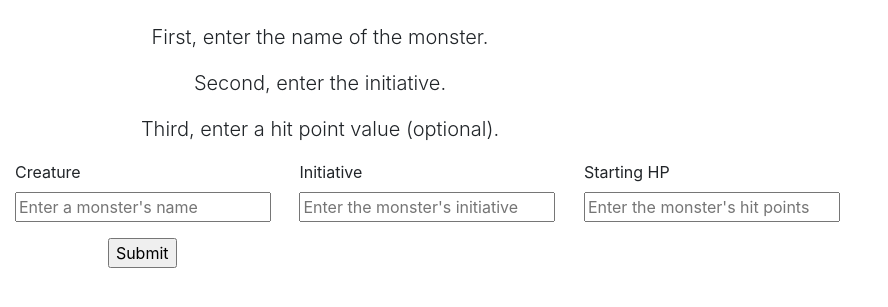
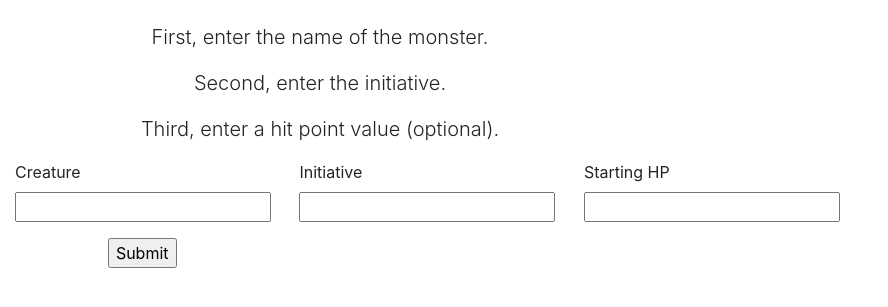
Before and after one commit to panzerama/critaholic, a Django app: page / in a window 1280 px wide. Shown: the part 194-501 px from the top of the page, without its empty margins (0-888 px from the left). Run offline with Django 3.2, Linux system fonts and the light colour scheme; some libraries are stand-ins or nearby versions.

Commit message:
removed placeholder text from fields

```diff
--- a/initiative/templates/base.html
+++ b/initiative/templates/base.html
@@ -23,15 +23,15 @@
                     <div class="row">
                         <div class="col-md-4 form-group">
                             <label for="init_name" id="initiative_name_label">Creature</label>
-                            <input id="initiative_name_input" name="init_name" type="text" placeholder="Enter a monster's name" />
+                            <input id="initiative_name_input" name="init_name" type="text"  />
                         </div>
                         <div class="col-md-4 form-group">
                             <label for="init_num">Initiative</label>
-                            <input id="initiative_number_input" name="init_num" type="text" placeholder="Enter the monster's initiative" />
+                            <input id="initiative_number_input" name="init_num" type="text"  />
                         </div>
                         <div class="col-md-4 form-group">
                             <label for="init_hp">Starting HP</label>
-                            <input id="initiative_hp_input" name="init_hp" type="text" placeholder="Enter the monster's hit points" />
+                            <input id="initiative_hp_input" name="init_hp" type="text"  />
                         </div>
                     </div>
                     <div class="row">
--- a/initiative/templates/view_init.html
+++ b/initiative/templates/view_init.html
@@ -20,7 +20,7 @@
                         <td class="initiative_hp_edit">
                             <form method="post" action="/init/{{ encounter.id }}/{{ initiative.id }}/hp_add">
                                 <div class="form-group">
-                                    <input id="{{ initiative.creature_name }}_hp_edit" name="{{ initiative.creature_name }}_hp_value" type="text" placeholder="Amount" />
+                                    <input id="{{ initiative.creature_name }}_hp_edit" name="{{ initiative.creature_name }}_hp_value" type="text" />
                                     <button type="submit" id="{{ initiative.creature_name }}_hp_add">Add</button>
                                     <button type="submit" formaction="/init/{{ encounter.id }}/{{ initiative.id }}/hp_sub" id="{{ initiative.creature_name }}_hp_sub">Subtract</button>
                                     {% csrf_token %}
```
